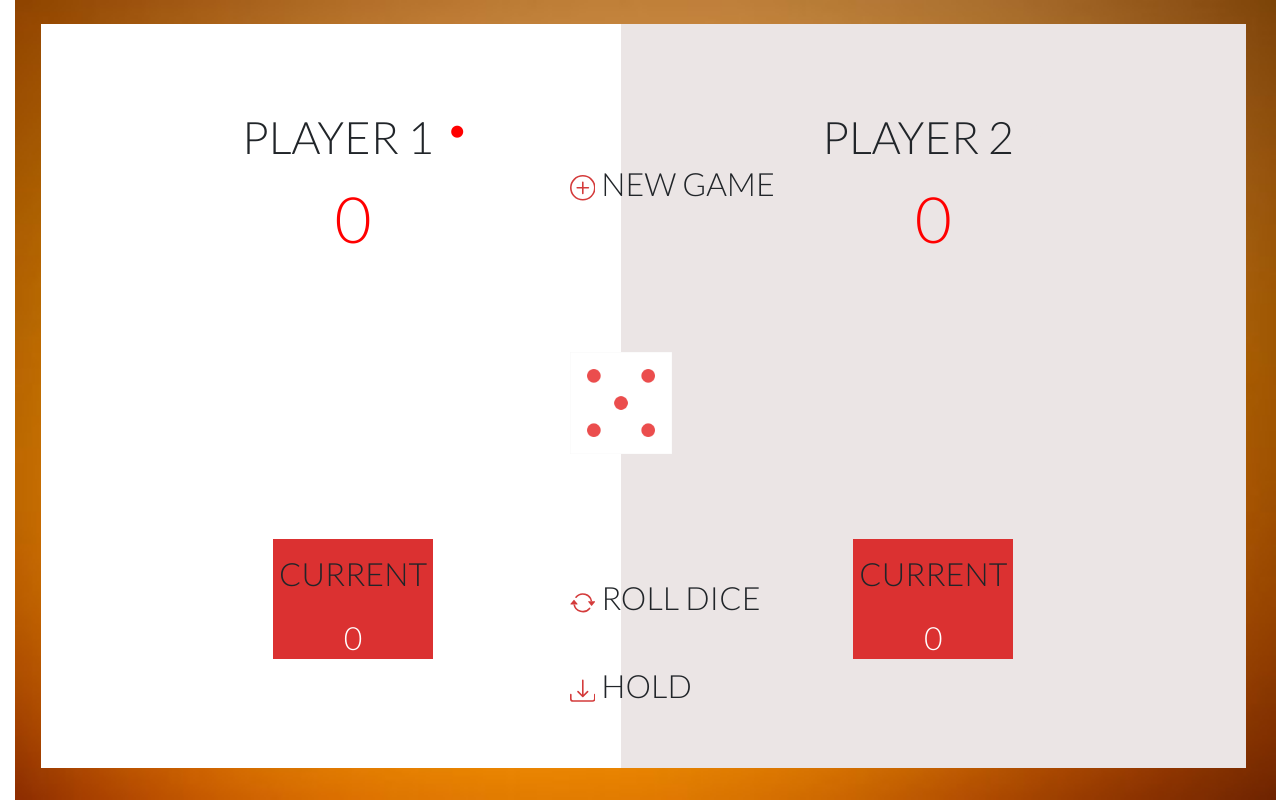
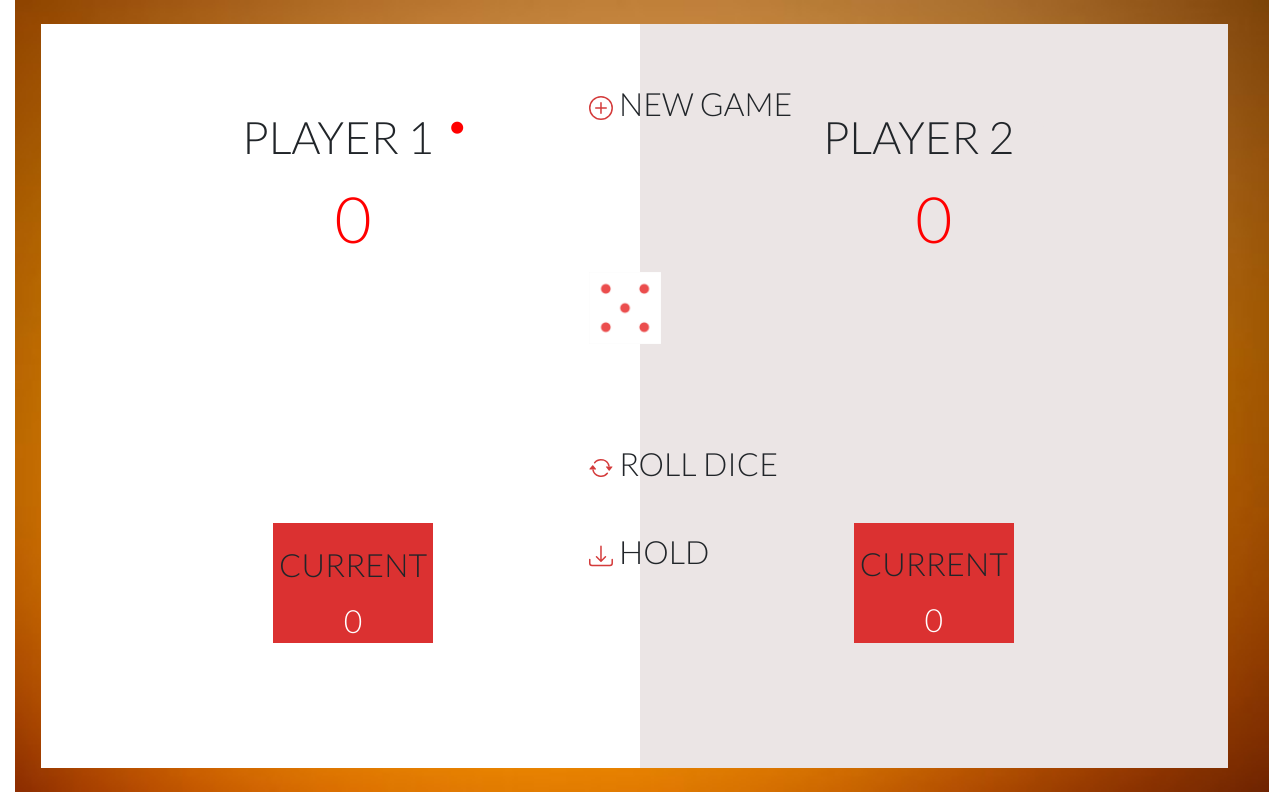
Before and after one commit to OlivierBaldocchi/ProjetDiceGame, a PHP site: page / in a window 1280 px wide. Run offline with PHP 8.4, Linux system fonts and the light colour scheme.

Commit message:
modifications for responsive

```diff
--- a/index.html
+++ b/index.html
@@ -39,22 +39,28 @@
             <div><svg xmlns="http://www.w3.org/2000/svg" id="buttonNewGame" type="button" style="color: rgb(212, 59, 59);" fill="currentColor" class="bi bi-plus-circle" viewBox="0 0 16 16">
                 <path d="M8 15A7 7 0 1 1 8 1a7 7 0 0 1 0 14zm0 1A8 8 0 1 0 8 0a8 8 0 0 0 0 16z"/>
                 <path d="M8 4a.5.5 0 0 1 .5.5v3h3a.5.5 0 0 1 0 1h-3v3a.5.5 0 0 1-1 0v-3h-3a.5.5 0 0 1 0-1h3v-3A.5.5 0 0 1 8 4z"/>
-            </svg>
+            </svg><p class="buttonNewGame">
                 NEW GAME
+            </p>
+
             <div class="dice">
                 <img src="images/5.png" alt="dice" id="dice">
             </div>
             <div class="margin1"><svg xmlns="http://www.w3.org/2000/svg" id="buttonRollDice" type="button" style="color:rgb(212, 59, 59)" fill="currentColor" class="bi bi-arrow-repeat" viewBox="0 0 16 16">
                 <path d="M11.534 7h3.932a.25.25 0 0 1 .192.41l-1.966 2.36a.25.25 0 0 1-.384 0l-1.966-2.36a.25.25 0 0 1 .192-.41zm-11 2h3.932a.25.25 0 0 0 .192-.41L2.692 6.23a.25.25 0 0 0-.384 0L.342 8.59A.25.25 0 0 0 .534 9z"/>
                 <path fill-rule="evenodd" d="M8 3c-1.552 0-2.94.707-3.857 1.818a.5.5 0 1 1-.771-.636A6.002 6.002 0 0 1 13.917 7H12.9A5.002 5.002 0 0 0 8 3zM3.1 9a5.002 5.002 0 0 0 8.757 2.182.5.5 0 1 1 .771.636A6.002 6.002 0 0 1 2.083 9H3.1z"/>
-            </svg>
+            </svg><p class="buttonRollDice">
                 ROLL DICE
+            </p>
+
             </div>
             <div class="margin2"><svg xmlns="http://www.w3.org/2000/svg" type="button" id="buttonHold" style="color:rgb(212, 59, 59)" fill="currentColor" class="bi bi-download" viewBox="0 0 16 16">
                 <path d="M.5 9.9a.5.5 0 0 1 .5.5v2.5a1 1 0 0 0 1 1h12a1 1 0 0 0 1-1v-2.5a.5.5 0 0 1 1 0v2.5a2 2 0 0 1-2 2H2a2 2 0 0 1-2-2v-2.5a.5.5 0 0 1 .5-.5z"/>
                 <path d="M7.646 11.854a.5.5 0 0 0 .708 0l3-3a.5.5 0 0 0-.708-.708L8.5 10.293V1.5a.5.5 0 0 0-1 0v8.793L5.354 8.146a.5.5 0 1 0-.708.708l3 3z"/>
-            </svg>
+            </svg><p class="buttonHold">
                 HOLD
+            </p>
+
             </div>
             </div>
         </section>
--- a/style.css
+++ b/style.css
@@ -7,8 +7,8 @@ body {
 
 #back3 {
     position: absolute;
-    width: 98.5%;
-    height: 100%;
+    width: 98%;
+    height: 99%;
 }
 
 #back2 {
@@ -23,67 +23,64 @@ body {
     position: relative;
     z-index: 0;
     top: 3vh;
-    right: 1.5vw;
     background-color: rgb(235, 229, 229);
+    max-width: 47%;
     height: 93vh;
 }
 
 /*central part + buttons*/
 
 .over {
-    top: 20vh;
-    left: 44.5vw;
+    top: 10%;
+    left: 46%;
     font-size: 2rem;
     position: fixed;
     z-index: 1;
-
 }
 
 #buttonNewGame {
-    width: 2vw;
-    height: auto;
+    width: 5%;
 }
 
-#buttonNewGame:hover {
-    width: 3vw;
+.buttonNewGame {
+    display: inline;
 }
 
 #dice {
-    width: 8vw;
-    height: auto;
+    width: 15%;
     margin-top: 18vh;
 }
 
 #buttonRollDice {
-    width: 2vw;
-    height: auto;
+    width: 5%;
 }
 
-
-#buttonRollDice:hover {
-    width: 3vw;
-}
-
-@media screen and (max-width: 800px) {
-    #buttonRollDice {
-        display: block;
-    }
-    .over {
-        font-size: 1.2rem;
-    }
+.buttonRollDice {
+    display: inline;
 }
 
 #buttonHold {
-    width: 2vw;
-    height: auto;
+    width: 5%;
+}
+
+#buttonNewGame:hover {
+    width: 7%;
+}
+
+#buttonRollDice:hover {
+    width: 7%;
 }
 
 #buttonHold:hover {
-    width: 3vw;
+    width: 7%;
+}
+
+.buttonHold {
+    display: inline;
 }
 
 .margin1 {
-    margin-top: 15vh;
+    margin-top: 20%;
 }
 
 .margin2 {
@@ -96,24 +93,21 @@ body {
     text-align: center;
     color: red;
     font-size: 4rem;
+    margin-bottom: 30vh;
 }
 
 .roundSquare {
-    text-align: center;
-    padding-top: 0.7rem;
+    margin-inline: auto;
+    padding-top: 3%;
     width: 20vh;
     height: 15vh;
     background-color: rgb(219, 49, 49);
     font-size: 2rem;
-}
-
-.roundSquare{
-   margin-inline: auto;
-   margin-top: 30vh;
+    text-align: center;
 }
 
 .roundScore {
-    padding-top: 2vh;
+    padding-top: 1vh;
     text-align: center;
     font-size: 2rem;
     color: white;
@@ -126,7 +120,66 @@ body {
 #player1,
 #player2 {
     margin-left: 1vw;
-    margin-top: 1.5vh;
+    margin-top: 1vh;
     color: red;
     font-size: 7vw;
 }
+
+/* responsive */
+
+
+@media screen and (max-width: 900px) {
+    .over {
+        top: 25%;
+        left: 42%;
+    }
+    #dice {
+        margin-top: 5vh;
+        width: 28%;
+    }
+    .totalScore {
+        margin-bottom: 50vh;
+    }
+    .players {
+        font-size: 3rem;
+        margin-top: 5vh;
+    }
+}
+
+@media screen and (max-width: 600px) {
+    .buttonNewGame,
+    .buttonRollDice,
+    .buttonHold {
+        font-size: 1.5rem;
+    }
+    #buttonNewGame,
+    #buttonRollDice,
+    #buttonHold {
+        width: 1.5rem;
+    }
+    #buttonNewGame:hover,
+    #buttonRollDice:hover,
+    #buttonHold:hover {
+        width: 10%;
+    }
+    .players {
+        font-size: 2rem;
+    }
+}
+
+@media screen and (max-width: 500px) {
+    .roundSquare {
+        font-size: 1rem;
+        width: 25vw;
+        height: 10vh;
+    }
+    .roundScore {
+        font-size: 1rem;
+    }
+    .totalScore {
+        font-size: 2rem;
+    }
+    .margin2 {
+        margin-top: 1vh;
+    }
+}
```
